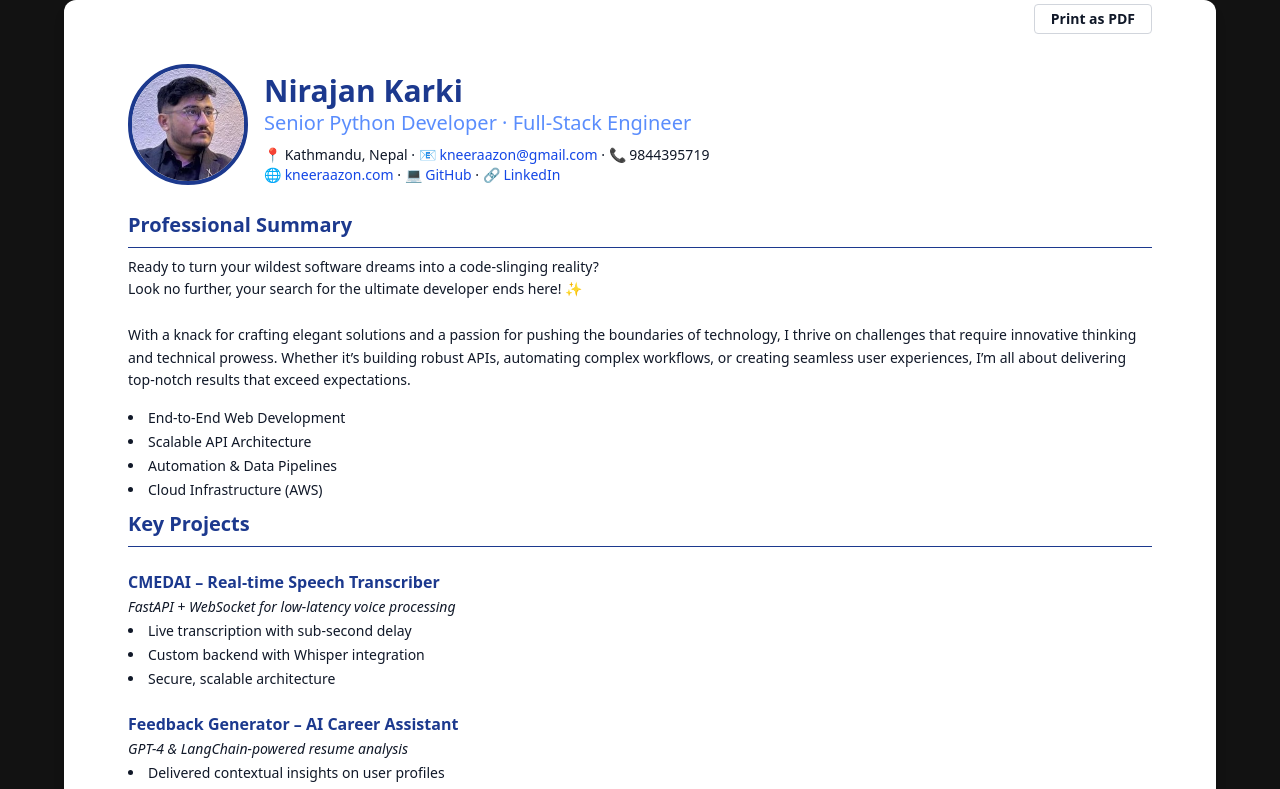
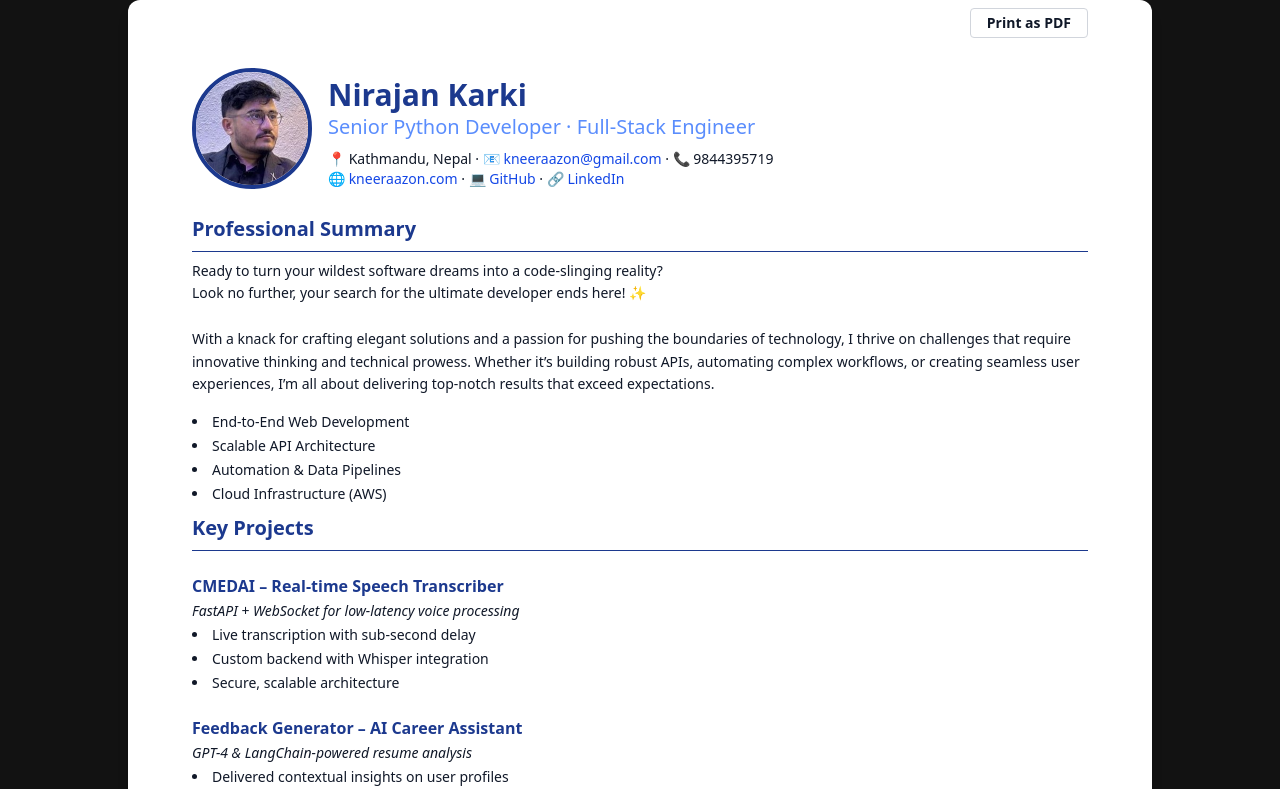
Before and after one commit to kneeraazon404/resume, a Next.js app: page / in a window 1280 px wide. Shown: the top 789 px of the page. Built offline with nearby package versions, Linux system fonts and the light colour scheme.

Commit message:
initial steps creation

```diff
--- a/app/page.tsx
+++ b/app/page.tsx
@@ -8,7 +8,7 @@ export default function Page() {
   };
 
   return (
-    <div className="max-w-6xl mx-auto px-16 py-1 bg-white text-gray-900 shadow-lg rounded-xl space-y-[2px] print:space-y-[2px] print:py-0 print:px-[6px] print:shadow-none print:rounded-none print:bg-white print:text-black text-[12pt] font-normal leading-snug">
+    <div className="max-w-5xl mx-auto px-16 py-2 bg-white text-gray-900 shadow-lg rounded-xl space-y-[2px] print:space-y-[2px] print:py-0 print:px-[6px] print:shadow-none print:rounded-none print:bg-white print:text-black text-[12pt] font-normal leading-snug">
       <div className="flex justify-end print:hidden">
         <button
           onClick={handlePrint}
```
